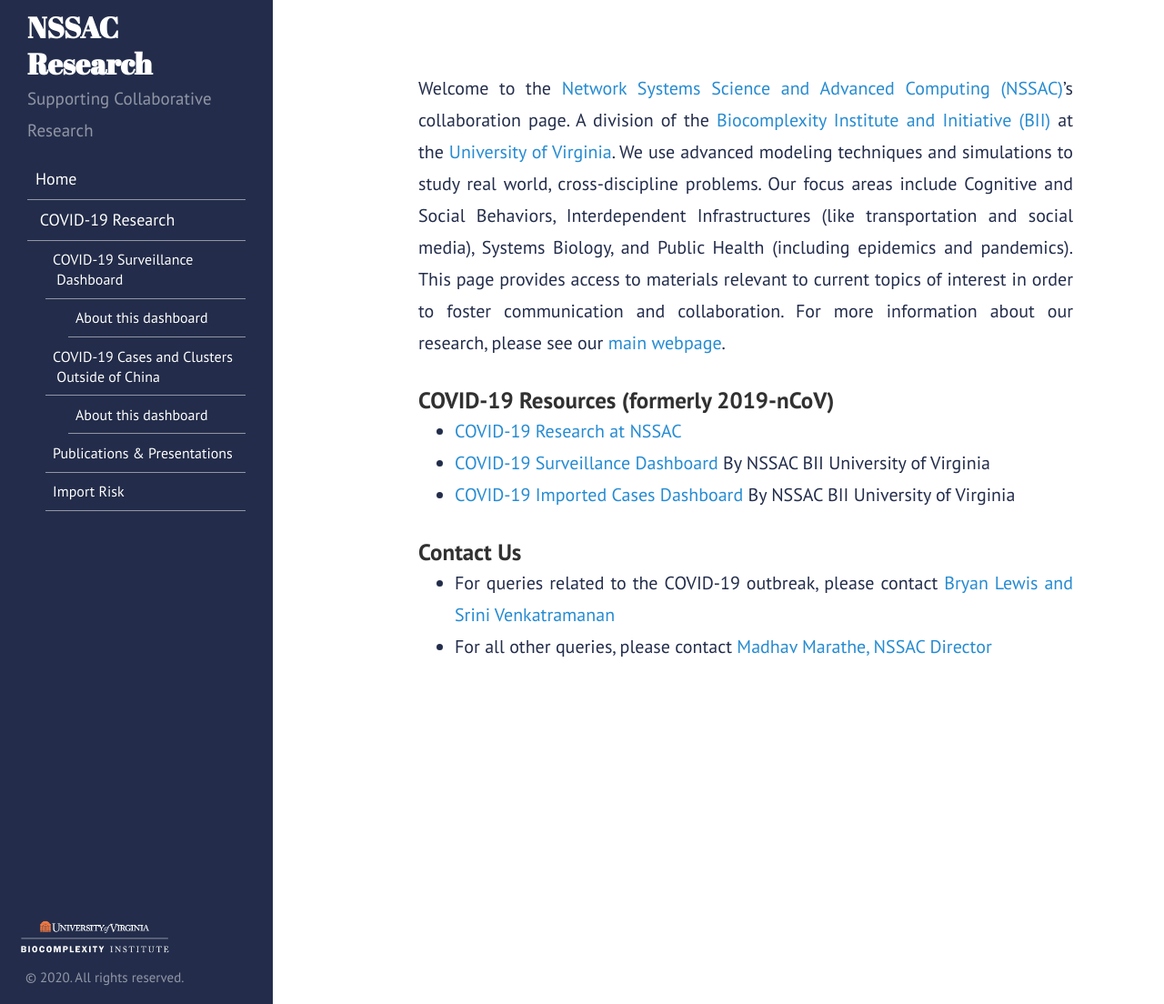
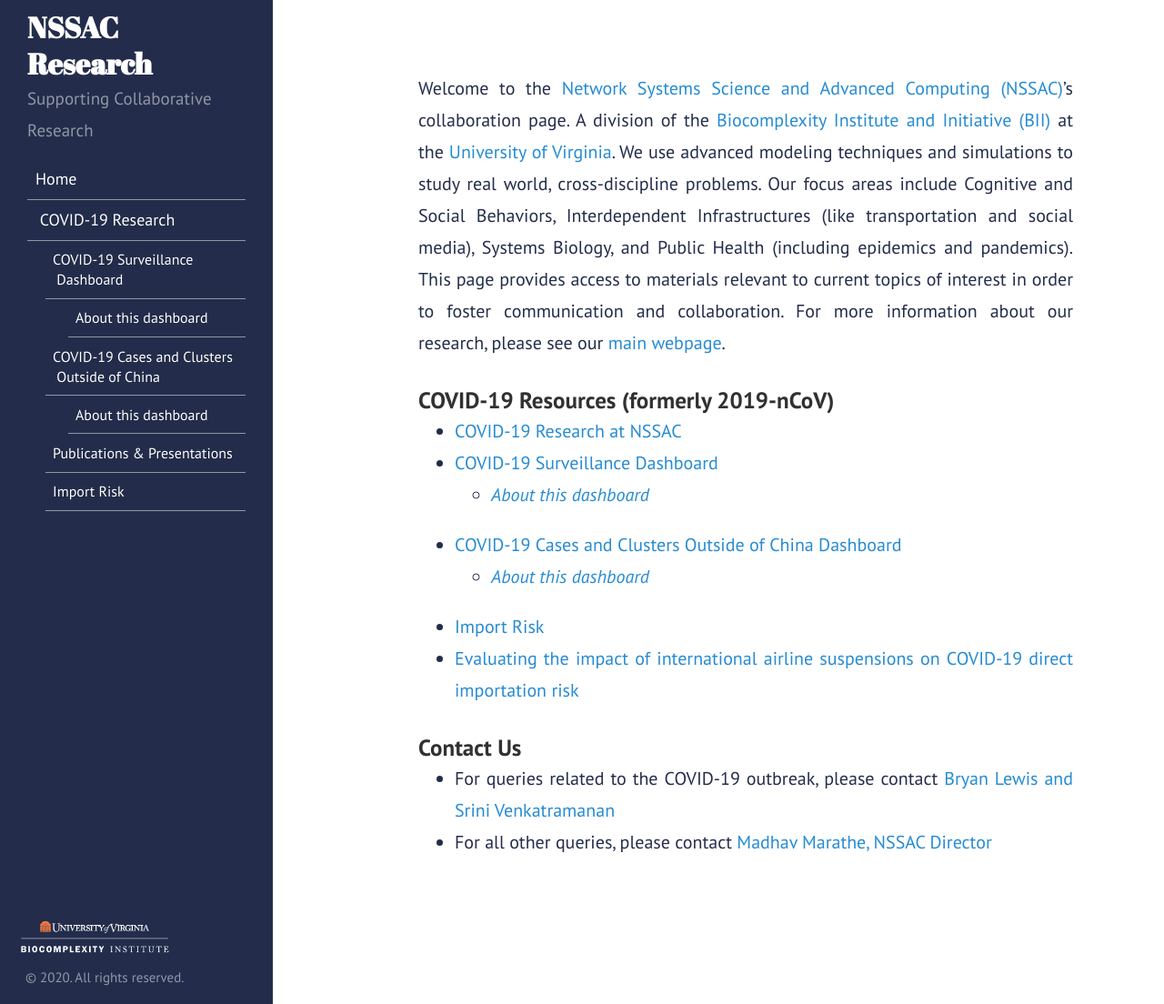
Before and after one commit to mehta-gaurav/mehta-gaurav.github.io, a Jekyll site: the page built from index.md, in a window 1280 px wide and 1104 px high. Shown: the whole window at 91% size. Built offline with Jekyll 4.4.1, drawn with Linux system fonts in a browser that asks for light colours.

Commit message:
Update index.md

```diff
--- a/index.md
+++ b/index.md
@@ -7,9 +7,12 @@
 
 ### COVID-19 Resources (formerly 2019-nCoV)
 - [COVID-19 Research at NSSAC](./covid-19/index)
-- [COVID-19 Surveillance Dashboard](./dashboard) By NSSAC BII University of Virginia
-- [COVID-19 Imported Cases Dashboard](./covid-19_imported_cases) By NSSAC BII University of Virginia
-
+- [COVID-19 Surveillance Dashboard](http://nssac.bii.virginia.edu/covid-19/dashboard/){:target="_blank"}
+  - [_About this dashboard_](../covid-19/dashboard)
+- [COVID-19 Cases and Clusters Outside of China Dashboard](https://datastudio.google.com/u/0/reporting/f6ad0988-f203-45f8-8d18-5d726c1d2d8b/page/MGzDB){:target="_blank"}
+  - [_About this dashboard_](../covid-19/covid-19_imported_cases)
+- [Import Risk](https://nssac.github.io/covid-19/import_risk.html){:target="_blank"}
+- [Evaluating the impact of international airline suspensions on COVID-19 direct importation risk](https://www.medrxiv.org/content/10.1101/2020.02.20.20025882v1){:target="_blank"}
 
 ### Contact Us
 - For queries related to the COVID-19 outbreak, please contact [Bryan Lewis and Srini Venkatramanan](mailto:nssac_covid19_coordinators@virginia.edu?subject=Research%20Website%20COVID-19%20Query)
```
